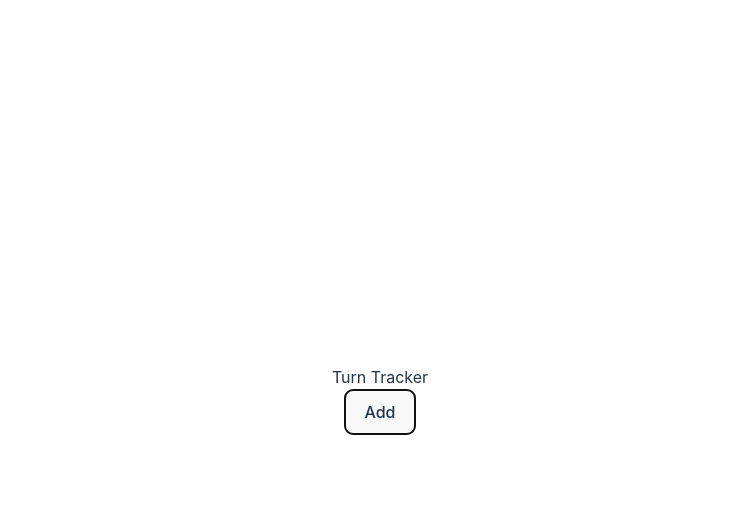
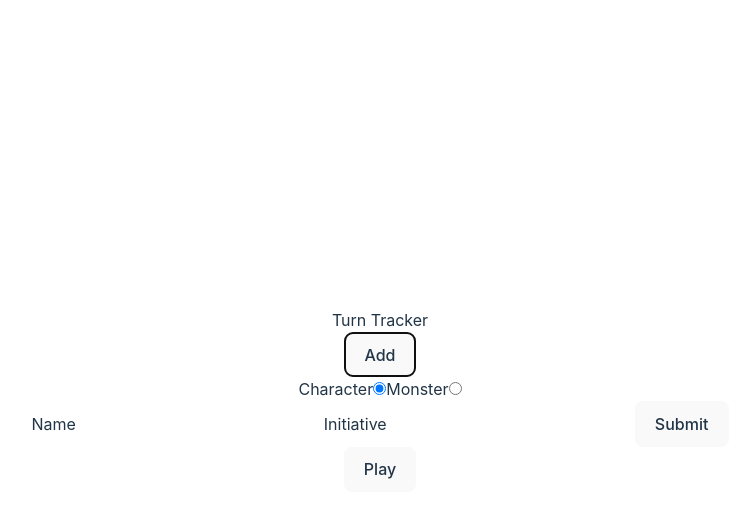
Before and after one commit to luke-dowling/turn-tracker, a React (Vite) app: page /tracker in a window 1280 px wide. Both pictures are taken after a click on the button "Add". Shown: the top 518 px of the page, without its empty margins (260-1000 px from the left). Built offline with nearby package versions, Linux system fonts and the light colour scheme.

Commit message:
added shared types file, footer with play and pause, modal for adding turns

```diff
--- /dev/null
+++ b/src/components/Footer.tsx
@@ -0,0 +1,38 @@
+import { useState } from 'react';
+
+type FooterProps = {
+  orderTracker: () => void;
+};
+
+const Footer = ({ orderTracker }: FooterProps) => {
+  const [isPlaying, setIsPlaying] = useState(false);
+
+  const playPause = () => {
+    if (!isPlaying) {
+      orderTracker();
+    }
+    setIsPlaying((prev) => !prev);
+  };
+
+  return (
+    <footer>
+      {isPlaying ? (
+        <>
+          <button type="button">Prev</button>
+          <button type="button" onClick={playPause}>
+            Stop
+          </button>
+          <button type="button">Next</button>
+        </>
+      ) : (
+        <>
+          <button type="button" onClick={playPause}>
+            Play
+          </button>
+        </>
+      )}
+    </footer>
+  );
+};
+
+export default Footer;
--- /dev/null
+++ b/src/components/Modal.tsx
@@ -0,0 +1,59 @@
+import { useRef, FormEvent } from 'react';
+import { Initiative } from '../shared.types';
+
+type ModalProps = {
+  addToTracker: (obj: Initiative) => void;
+  changeModalDisplay: () => void;
+};
+
+const Modal = ({ addToTracker, changeModalDisplay }: ModalProps) => {
+  const nameRef = useRef<HTMLInputElement>(null);
+  const initiativeRef = useRef<HTMLInputElement>(null);
+
+  const submitHandler = (e: FormEvent) => {
+    e.preventDefault();
+
+    if (
+      nameRef.current === null ||
+      initiativeRef.current === null ||
+      !nameRef.current?.value ||
+      !initiativeRef.current?.value
+    ) {
+      console.log('error');
+      return;
+    }
+
+    addToTracker({
+      type: 'Character',
+      name: nameRef.current.value,
+      initiative: parseInt(initiativeRef.current.value),
+    });
+
+    changeModalDisplay();
+  };
+
+  return (
+    <div>
+      <form onSubmit={submitHandler}>
+        <fieldset>
+          <label htmlFor="character">Character</label>
+          <input type="radio" name="type" id="character" defaultChecked />
+          <label htmlFor="monster">Monster</label>
+          <input type="radio" name="type" id="monster" />
+        </fieldset>
+        <label htmlFor="name">Name</label>
+        <input type="text" id="name" ref={nameRef} />
+        <label htmlFor="initiative">Initiative</label>
+        <input type="number" id="initiative" ref={initiativeRef} />
+        {/* <label htmlFor="ac">AC</label>
+        <input type="number" id="ac" />
+        <label htmlFor="hp">HP</label>
+        <input type="number" id="hp" /> */}
+
+        <button>Submit</button>
+      </form>
+    </div>
+  );
+};
+
+export default Modal;
--- a/src/pages/Tracker.tsx
+++ b/src/pages/Tracker.tsx
@@ -1,14 +1,56 @@
+import { useState } from 'react';
 import Header from '../components/Header';
+import Modal from '../components/Modal';
+import { Initiative } from '../shared.types';
+import Footer from '../components/Footer';
 
 const Tracker = () => {
+  const [showModal, setShowModal] = useState(false);
+  const [tracker, setTracker] = useState<Initiative[]>([]);
+
+  const changeModalDisplay = () => {
+    setShowModal((prev) => !prev);
+  };
+
+  const addToTracker = (obj: Initiative) => {
+    setTracker((prev) => [...prev, obj]);
+  };
+
+  const orderTracker = () => {
+    setTracker((tracker) =>
+      tracker.sort((a, b) => a.initiative - b.initiative)
+    );
+  };
+
   return (
     <>
       <Header />
-      <button type="button">Add</button>
+      <button type="button" onClick={changeModalDisplay}>
+        Add
+      </button>
 
       {/* todo: here the character and monsters should be displayed when added */}
+      {tracker.length > 0 ? (
+        <>
+          {tracker.map((item) => {
+            return (
+              <h4 key={item.name}>
+                {item.name}: {item.initiative}
+              </h4>
+            );
+          })}
+        </>
+      ) : null}
 
       {/* todo: add a modal to the page so when the user adds they input some information then the character/monster is added */}
+      {showModal ? (
+        <Modal
+          addToTracker={addToTracker}
+          changeModalDisplay={changeModalDisplay}
+        />
+      ) : null}
+
+      <Footer orderTracker={orderTracker} />
     </>
   );
 };
--- /dev/null
+++ b/src/shared.types.ts
@@ -0,0 +1,7 @@
+export interface Initiative {
+  type: 'Character' | 'Monster';
+  name: string;
+  initiative: number;
+  ac?: number;
+  hp?: number;
+}
```
